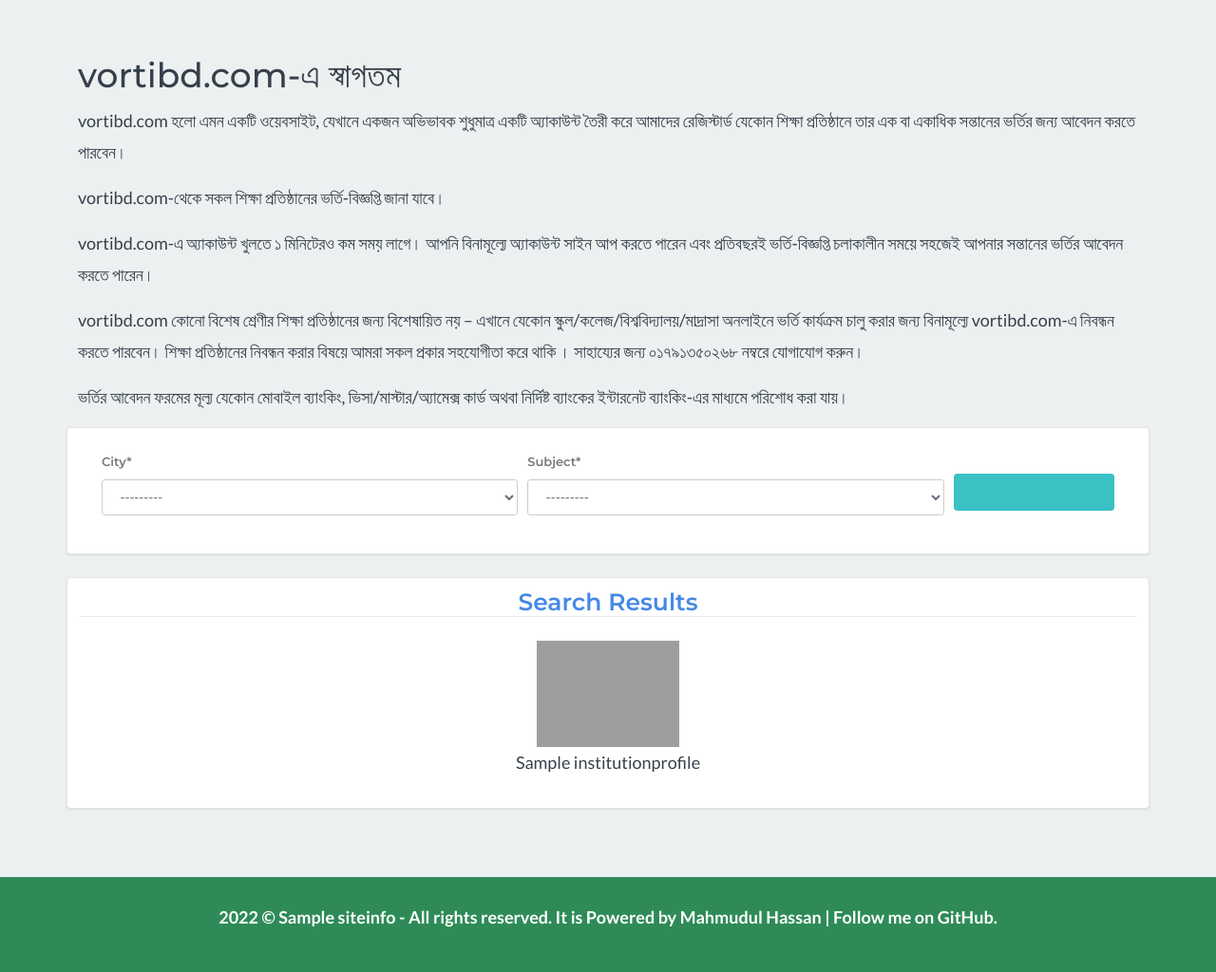
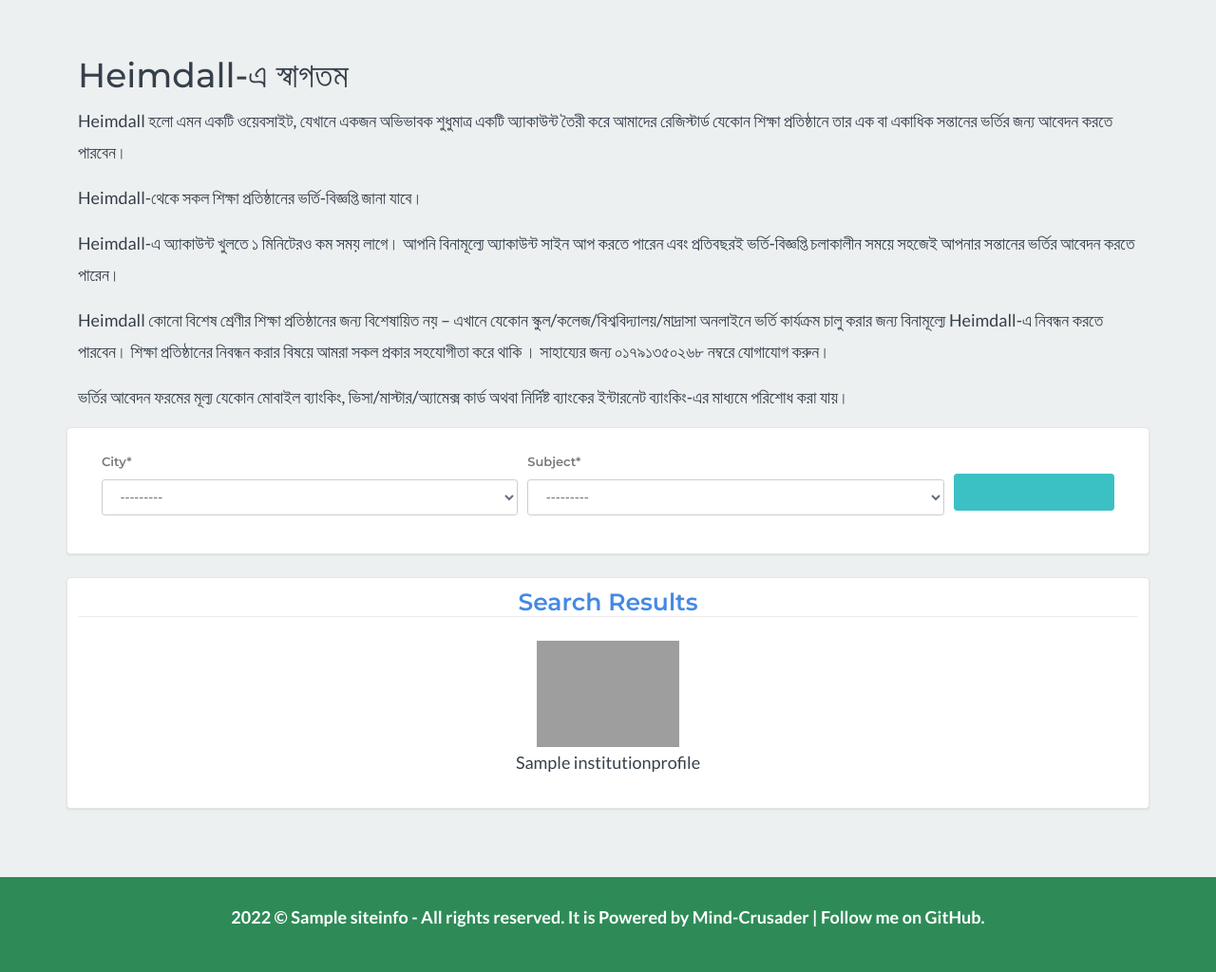
Before and after one commit to Mind-Crusader/Heimdall, a Django app: page /institution/institute/search/ in a window 1280 px wide. Shown: the part 67-1091 px from the top of the page at 95% size. Run offline with Django 4.2, Linux system fonts and the light colour scheme; tables that the repository leaves empty hold one stand-in row (values such as "Sample post"); some libraries are stand-ins or nearby versions; some web fonts are replaced; grey boxes are pictures that could not be loaded.

Commit message:
Modified Templates
Signed-off-by: Ranajit Nath <ranajitnath7@gmail.com>

```diff
--- a/templates/applicant/accounts/acc_active_email.html
+++ b/templates/applicant/accounts/acc_active_email.html
@@ -1,4 +1,4 @@
 {% autoescape off %}
 Hi {{ user.username }},
-Please click on the link to confirm your registration,http://{{ domain }}{% url 'accounts:activate' uidb64=uid token=token %}
+Please click on the link to confirm your registration,https://{{ domain }}{% url 'accounts:activate' uidb64=uid token=token %}
 {% endautoescape %}
--- a/templates/applicant/accounts/change_password.html
+++ b/templates/applicant/accounts/change_password.html
@@ -11,7 +11,7 @@
         <div class="col-md-10 mx-auto">
             <div class="card mt-4">
                 <div class="card-header text-center p-4 bg-primary">
-                    <h4 class="text-white mb-0 mt-0">VortiBd.com</h4>
+                    <h4 class="text-white mb-0 mt-0">Heimdall</h4>
                     <h5 class="text-white font-13 mb-0">Change Your Password</h5>
                 </div>
 
--- a/templates/applicant/accounts/my_profile.html
+++ b/templates/applicant/accounts/my_profile.html
@@ -11,7 +11,7 @@
         <div class="col-md-10 mx-auto">
             <div class="card mt-4">
                 <div class="card-header text-center p-4 bg-primary">
-                    <h4 class="text-white mb-0 mt-0">VortiBd.com</h4>
+                    <h4 class="text-white mb-0 mt-0">Heimdall</h4>
                     <h5 class="text-white font-13 mb-0">Profile Of {{user.username|title}}</h5>
                 </div>
 
--- a/templates/applicant/accounts/register.html
+++ b/templates/applicant/accounts/register.html
@@ -10,7 +10,7 @@
     <div class="col-md-8 col-lg-6 col-xl-6">
                         <div class="card mt-4">
                             <div class="card-header text-center p-4 bg-primary">
-                                <h4 class="text-white mb-0 mt-0">VortiBd.com</h4>
+                                <h4 class="text-white mb-0 mt-0">Heimdall</h4>
                                 <h5 class="text-white font-13 mb-0">Register online today, Its'free!</h5>
                             </div>
                             <div class="card-body">
--- a/templates/applicant/applicant/all_applicant_profile.html
+++ b/templates/applicant/applicant/all_applicant_profile.html
@@ -38,9 +38,9 @@
                                     <img src="{{profile.student_pic.url}}" width="120px">
                                 </td>
                                 <td>
-                                    {{profile.student_name}}<br>
-                                    {{profile.father_name}}<br>
-                                    {{profile.mother_name}}<br>
+                                    Name:{{profile.student_name}}<br>
+                                    Father Name:{{profile.father_name}}<br>
+                                    Mother Name:{{profile.mother_name}}<br>
                                 </td>
                                 <td>
                                     <a type="button" data-toggle="modal" data-target="#applicationStatusModel" class="btn-block btn btn-info btn-sm text-white status" data-status-url="{% url 'applicant:application_status' profile.id %}">
--- a/templates/applicant/applicant/create_applicant_profile.html
+++ b/templates/applicant/applicant/create_applicant_profile.html
@@ -71,9 +71,6 @@
 
                         <div class="form-row">
                            <div class="col-6">
-                               {{ form.freedom_fighter_quota|as_crispy_field }}
-                           </div>
-                           <div class="col-6">
                                {{ form.is_autism|as_crispy_field }}
                            </div>
                         </div>
--- a/templates/applicant/applicant/update_applicant_profile.html
+++ b/templates/applicant/applicant/update_applicant_profile.html
@@ -72,9 +72,6 @@
 
                         <div class="form-row">
                            <div class="col-6">
-                               {{ form.freedom_fighter_quota|as_crispy_field }}
-                           </div>
-                           <div class="col-6">
                                {{ form.is_autism|as_crispy_field }}
                            </div>
                         </div>
--- a/templates/applicant_base.html
+++ b/templates/applicant_base.html
@@ -4,11 +4,11 @@
     <meta charset="UTF-8">
     <meta name="viewport" content="width=device-width, initial-scale=1.0">
     <meta content="Addmission Site" name="description" />
-    <meta content="Mahmudul Hassan" name="author" />
+    <meta content="Mind-Crusader" name="author" />
     <meta http-equiv="X-UA-Compatible" content="IE=edge" />
     <title>
         {% block title %}
-            VortiBD
+            Heimdall
         {% endblock title %}
     </title>
     <link rel="shortcut icon" href="assets/images/favicon.ico">
--- a/templates/common/search_results.html
+++ b/templates/common/search_results.html
@@ -10,18 +10,18 @@
 
     <div class="row">
         <div class="col-md-12">
-        <h1>vortibd.com-এ স্বাগতম</h1>
+        <h1>Heimdall-এ স্বাগতম</h1>
        <p class="lead text-dark">
-           vortibd.com হলো এমন একটি ওয়েবসাইট, যেখানে একজন অভিভাবক শুধুমাত্র একটি অ্যাকাউন্ট তৈরী করে আমাদের রেজিস্টার্ড যেকোন শিক্ষা প্রতিষ্ঠানে তার এক বা একাধিক সন্তানের ভর্তির জন্য আবেদন করতে পারবেন।
+           Heimdall হলো এমন একটি ওয়েবসাইট, যেখানে একজন অভিভাবক শুধুমাত্র একটি অ্যাকাউন্ট তৈরী করে আমাদের রেজিস্টার্ড যেকোন শিক্ষা প্রতিষ্ঠানে তার এক বা একাধিক সন্তানের ভর্তির জন্য আবেদন করতে পারবেন।
        </p>
        <p class="lead text-dark">
-           vortibd.com-থেকে সকল শিক্ষা প্রতিষ্ঠানের ভর্তি-বিজ্ঞপ্তি জানা যাবে।
+           Heimdall-থেকে সকল শিক্ষা প্রতিষ্ঠানের ভর্তি-বিজ্ঞপ্তি জানা যাবে।
        </p>
        <p class="lead text-dark">
-           vortibd.com-এ অ্যাকাউন্ট খুলতে ১ মিনিটেরও কম সময় লাগে। আপনি বিনামূল্যে অ্যাকাউন্ট সাইন আপ করতে পারেন এবং প্রতিবছরই ভর্তি-বিজ্ঞপ্তি চলাকালীন সময়ে সহজেই আপনার সন্তানের ভর্তির আবেদন করতে পারেন।
+           Heimdall-এ অ্যাকাউন্ট খুলতে ১ মিনিটেরও কম সময় লাগে। আপনি বিনামূল্যে অ্যাকাউন্ট সাইন আপ করতে পারেন এবং প্রতিবছরই ভর্তি-বিজ্ঞপ্তি চলাকালীন সময়ে সহজেই আপনার সন্তানের ভর্তির আবেদন করতে পারেন।
        </p>
        <p class="lead text-dark">
-           vortibd.com কোনো বিশেষ শ্রেণীর শিক্ষা প্রতিষ্ঠানের জন্য বিশেষায়িত নয় – এখানে যেকোন স্কুল/কলেজ/বিশ্ববিদ্যালয়/মাদ্রাসা অনলাইনে ভর্তি কার্যক্রম চালু করার জন্য বিনামূল্যে vortibd.com-এ নিবন্ধন করতে পারবেন। শিক্ষা প্রতিষ্ঠানের নিবন্ধন করার বিষয়ে আমরা সকল প্রকার সহযোগীতা করে থাকি । সাহায্যের জন্য ০১৭৯১৩৫০২৬৮ নম্বরে যোগাযোগ করুন।
+           Heimdall কোনো বিশেষ শ্রেণীর শিক্ষা প্রতিষ্ঠানের জন্য বিশেষায়িত নয় – এখানে যেকোন স্কুল/কলেজ/বিশ্ববিদ্যালয়/মাদ্রাসা অনলাইনে ভর্তি কার্যক্রম চালু করার জন্য বিনামূল্যে Heimdall-এ নিবন্ধন করতে পারবেন। শিক্ষা প্রতিষ্ঠানের নিবন্ধন করার বিষয়ে আমরা সকল প্রকার সহযোগীতা করে থাকি । সাহায্যের জন্য ০১৭৯১৩৫০২৬৮ নম্বরে যোগাযোগ করুন।
        </p>
        <p class="lead text-dark">
            ভর্তির আবেদন ফরমের মূল্য যেকোন মোবাইল ব্যাংকিং, ভিসা/মাস্টার/অ্যামেক্স কার্ড অথবা নির্দিষ্ট ব্যাংকের ইন্টারনেট ব্যাংকিং-এর মাধ্যমে পরিশোধ করা যায়।
--- a/templates/institution/accounts/change_password.html
+++ b/templates/institution/accounts/change_password.html
@@ -11,7 +11,7 @@
         <div class="col-md-10 mx-auto">
             <div class="card mt-4">
                 <div class="card-header text-center p-4 bg-primary">
-                    <h4 class="text-white mb-0 mt-0">VortiBd.com</h4>
+                    <h4 class="text-white mb-0 mt-0">Heimdall</h4>
                     <h5 class="text-white font-13 mb-0">Change Your Password</h5>
                 </div>
 
--- a/templates/institution/accounts/my_profile.html
+++ b/templates/institution/accounts/my_profile.html
@@ -11,7 +11,7 @@
         <div class="col-md-10 mx-auto">
             <div class="card mt-4">
                 <div class="card-header text-center p-4 bg-primary">
-                    <h4 class="text-white mb-0 mt-0">VortiBd.com</h4>
+                    <h4 class="text-white mb-0 mt-0">Heimdall</h4>
                     <h5 class="text-white font-13 mb-0">Profile Of {{user.username|title}}</h5>
                 </div>
 
--- a/templates/institution_base.html
+++ b/templates/institution_base.html
@@ -4,11 +4,11 @@
     <meta charset="UTF-8">
     <meta name="viewport" content="width=device-width, initial-scale=1.0">
     <meta content="Addmission Site" name="description" />
-    <meta content="Mahmudul Hassan" name="author" />
+    <meta content="Mind-Crusader" name="author" />
     <meta http-equiv="X-UA-Compatible" content="IE=edge" />
     <title>
         {% block title %}
-            VortiBD
+            Heimdall
         {% endblock title %}
     </title>
     <link rel="shortcut icon" href="assets/images/favicon.ico">
--- a/templates/landing_base.html
+++ b/templates/landing_base.html
@@ -4,11 +4,11 @@
     <meta charset="UTF-8">
     <meta name="viewport" content="width=device-width, initial-scale=1.0">
     <meta content="Addmission Site" name="description" />
-    <meta content="Mahmudul Hassan" name="author" />
+    <meta content="Mind-Crusader" name="author" />
     <meta http-equiv="X-UA-Compatible" content="IE=edge" />
     <title>
         {% block title %}
-            VortiBD
+            Heimdall
         {% endblock title %}
     </title>
     <link rel="shortcut icon" href="assets/images/favicon.ico">
--- a/templates/partials/_footer.html
+++ b/templates/partials/_footer.html
@@ -1,7 +1,7 @@
 <nav class="navbar navbar-expand-lg footer-mainbg">
     <div class="container justify-content-center">
         <p class="lead text-white font-weight-bold text-center">
-            {% now 'Y' %} &copy; {{site_info.site_name}} - All rights reserved. It is Powered by Mahmudul Hassan | Follow me on <a class="text-white" target="_blank" href="https://github.com/MahmudulHassan5809/">GitHub</a>.
+            {% now 'Y' %} &copy; {{site_info.site_name}} - All rights reserved. It is Powered by Mind-Crusader | Follow me on <a class="text-white" target="_blank" href="https://github.com/Mind-Crusader/">GitHub</a>.
         </p>
     </div>
 </nav>
--- a/templates/partials/applicant/_footer.html
+++ b/templates/partials/applicant/_footer.html
@@ -2,7 +2,7 @@
     <div class="container-fluid">
         <div class="row">
             <div class="col-md-12">
-                {% now 'Y' %} &copy; vortiBD.com app by <a target="_blank" href="https://github.com/MahmudulHassan5809/">Mahmudul Hassan</a>
+                {% now 'Y' %} &copy; Heimdall app by <a target="_blank" href="https://github.com/Mind-Crusader/">Mind-Crusader</a>
             </div>
         </div>
     </div>
--- a/templates/partials/applicant/_topbar.html
+++ b/templates/partials/applicant/_topbar.html
@@ -39,7 +39,7 @@
     <div class="logo-box">
         <a href="index.html" class="logo text-center logo-light">
             <span class="logo-lg">
-                <span class="logo-lg-text-light">VortiBd</span>
+                <span class="logo-lg-text-light">Heimdall</span>
             </span>
             <span class="logo-sm">
                 <!-- <span class="logo-lg-text-dark">V</span> -->
--- a/templates/partials/institution/_footer.html
+++ b/templates/partials/institution/_footer.html
@@ -2,7 +2,7 @@
     <div class="container-fluid">
         <div class="row">
             <div class="col-md-12">
-                {% now 'Y' %} &copy; vortiBD.com app by <a target="_blank" href="https://github.com/MahmudulHassan5809/">Mahmudul Hassan</a>
+                {% now 'Y' %} &copy; Heimdall app by <a target="_blank" href="https://github.com/Mind-Crusader/">Mind-Crusader</a>
             </div>
         </div>
     </div>
--- a/templates/partials/institution/_topbar.html
+++ b/templates/partials/institution/_topbar.html
@@ -39,7 +39,7 @@
     <div class="logo-box">
         <a href="index.html" class="logo text-center logo-light">
             <span class="logo-lg">
-                <span class="logo-lg-text-light">VortiBd</span>
+                <span class="logo-lg-text-light">Heimdall</span>
             </span>
             <span class="logo-sm">
                 <!-- <span class="logo-lg-text-dark">V</span> -->
```
Also changed, not shown: templates/common/home.html (+4 -4 lines).
